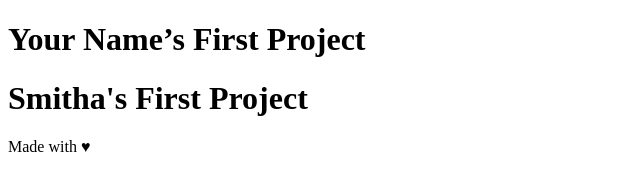
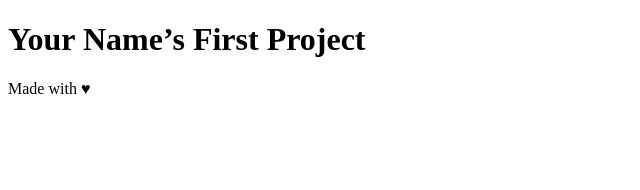
Before and after one commit to smitha123700/mynewproject, a plain HTML site: page index.html in a window 1280 px wide. Shown: the whole page, without its empty margins (0-640 px from the left). Drawn offline with Linux system fonts and the light colour scheme.

Commit message:
Make Changes Revert " Modified H1 to display name"
This reverts commit 58ed450805402b0a647aaef5340d55c5290ef85b.

```diff
--- a/index.html
+++ b/index.html
@@ -11,7 +11,6 @@
 
     <header>
         <h1>Your Name’s First Project</h1>
-        <h1>Smitha's First Project</h1>
     </header>
 
     <div class="container">
```
